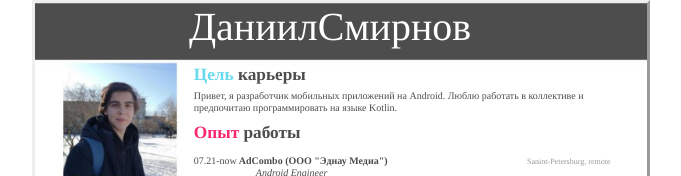
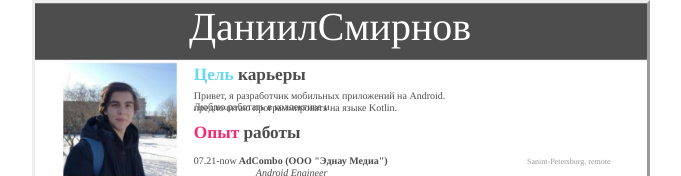
Before and after one commit to stekkko/resume, a plain HTML site: page index.html in a window 1280 px wide. Shown: the top 176 px of the page, without its empty margins (302-983 px from the left). Drawn offline with Linux system fonts and the light colour scheme; a script that the page names is missing.

Commit message:
Update index.html

```diff
--- a/index.html
+++ b/index.html
@@ -36,7 +36,7 @@ div.cls_013{font-family:Times,serif;font-size:17.3px;color:rgb(167,225,45);font-
 <img src="68703236-777c-11ec-a980-0cc47a792c0a_id_68703236-777c-11ec-a980-0cc47a792c0a_files/background1.jpg" width=612 height=792></div>
 <div style="position:absolute;left:153.88px;top:0.00px" class="cls_002"><span class="cls_002">ДаниилСмирнов</span></div>
 <div style="position:absolute;left:158.74px;top:61.68px" class="cls_003"><span class="cls_003">Цель</span><span class="cls_004"> карьеры</span></div>
-<div style="position:absolute;left:158.74px;top:87.17px" class="cls_005"><span class="cls_005">Привет, я разработчик мобильных приложений на Android. Люблю работать в коллективе и</span></div>
+<div style="position:absolute;left:158.74px;top:87.17px" class="cls_005"><span class="cls_005">Привет, я разработчик мобильных приложений на Android.<br> Люблю работать в коллективе и</span></div>
 <div style="position:absolute;left:158.74px;top:99.13px" class="cls_005"><span class="cls_005">предпочитаю программировать на языке Kotlin.</span></div>
 <div style="position:absolute;left:158.74px;top:119.95px" class="cls_006"><span class="cls_006">Опыт</span><span class="cls_004"> работы</span></div>
 <div style="position:absolute;left:158.74px;top:152.02px" class="cls_005"><span class="cls_005">07.21-now</span><span class="cls_007">   AdCombo (ООО "Эднау Медиа")</span></div>
```
